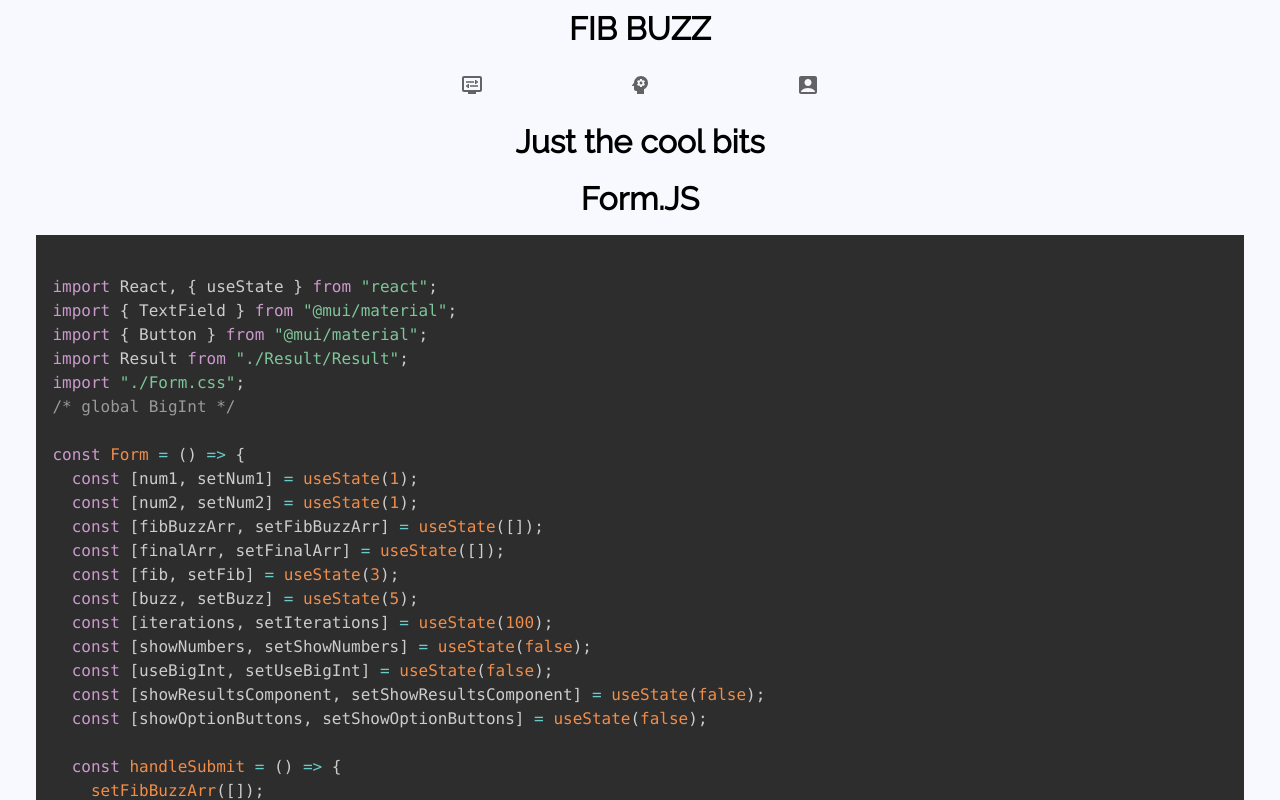
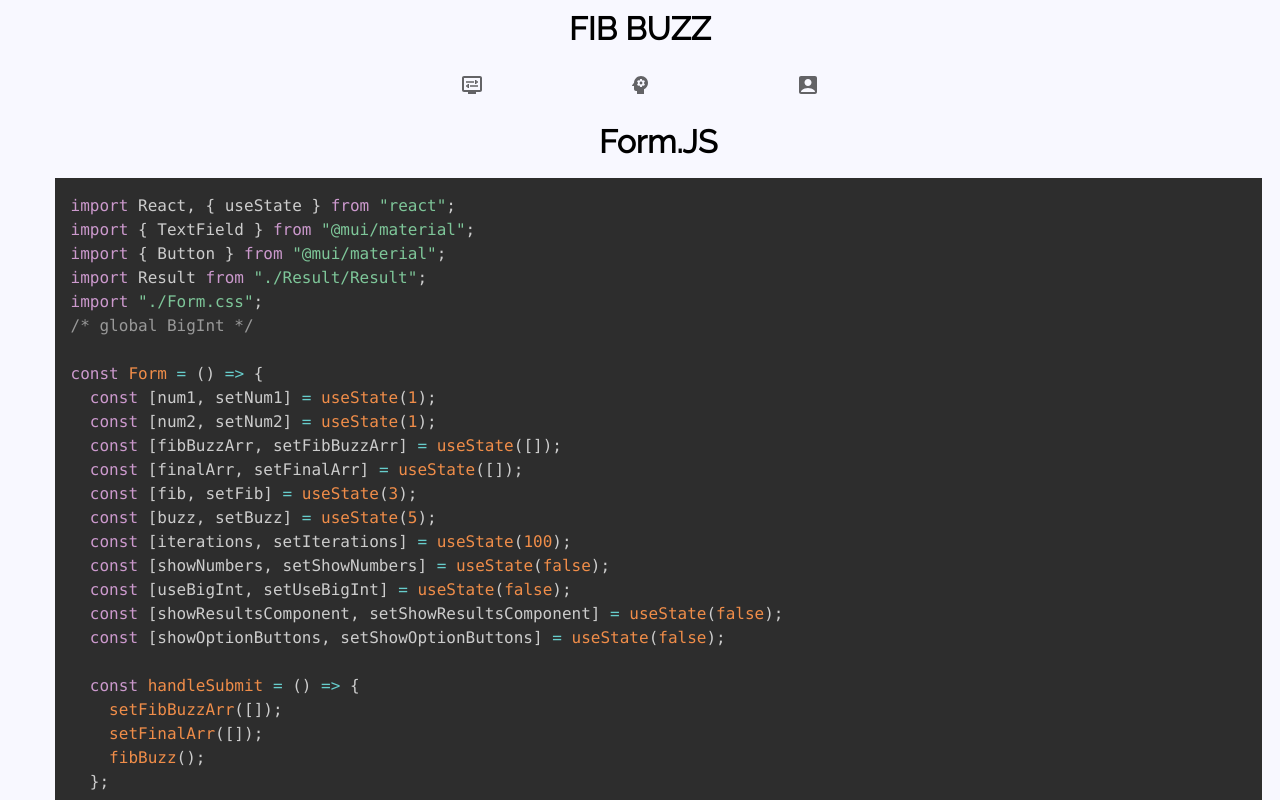
Before and after one commit to ZacharyTStone/fib_buzz, a React (Create React App) app: page /info in a window 1280 px wide. Shown: the top 800 px of the page. Built offline with nearby package versions, Linux system fonts and the light colour scheme.

Commit message:
refactor bigINt button and remove console logs

```diff
--- a/src/Components/FibBuzz/Form.js
+++ b/src/Components/FibBuzz/Form.js
@@ -261,12 +261,12 @@ const Form = () => {
                 onClick={() => {
                   setFinalArr([]);
                   setFibBuzzArr([]);
-                  setUseBigInt(!useBigInt);
 
                   if (!useBigInt)
                     alert(
                       "Have fun calculating the fibonacci sequence with bigInt! Reaaaally big numbers!"
                     );
+                  setUseBigInt(!useBigInt);
                 }}
               >
                 {useBigInt
--- a/src/Components/Info/Info.tsx
+++ b/src/Components/Info/Info.tsx
@@ -1,8 +1,7 @@
 import "../Info/Info.css";
 import PrismCode from "../UI/PrismCode";
 
-const fullCode1 = `
-import React, { useState } from "react";
+const fullCode1 = `import React, { useState } from "react";
 import { TextField } from "@mui/material";
 import { Button } from "@mui/material";
 import Result from "./Result/Result";
@@ -46,7 +45,6 @@ const Form = () => {
       finalArr.push(data);
     }
 
-    console.log(finalArr);
     setFinalArr(finalArr);
   };
 
@@ -91,7 +89,6 @@ const Form = () => {
         }
         fibBuzzArr.push(currentNum);
       }
-      console.log(fibBuzzArr);
       createFinalArr(fibBuzzArr);
     }
   };
@@ -265,12 +262,12 @@ const Form = () => {
                 onClick={() => {
                   setFinalArr([]);
                   setFibBuzzArr([]);
-                  setUseBigInt(!useBigInt);
 
                   if (!useBigInt)
                     alert(
                       "Have fun calculating the fibonacci sequence with bigInt! Reaaaally big numbers!"
                     );
+                  setUseBigInt(!useBigInt);
                 }}
               >
                 {useBigInt
@@ -305,6 +302,7 @@ const Form = () => {
 };
 
 export default Form;
+
 
 `;
 
@@ -361,9 +359,7 @@ export default function DataTable(props) {
 const Info = () => {
   return (
     <div className="Info">
-      <div className="left">
-        <h1>Just the cool bits</h1>
-      </div>
+      <div className="left">{/* <h1>Just the cool bits</h1> */}</div>
       <div className="right">
         <h1>Form.JS</h1>
         <PrismCode code={fullCode1} language="javascript" />
```
